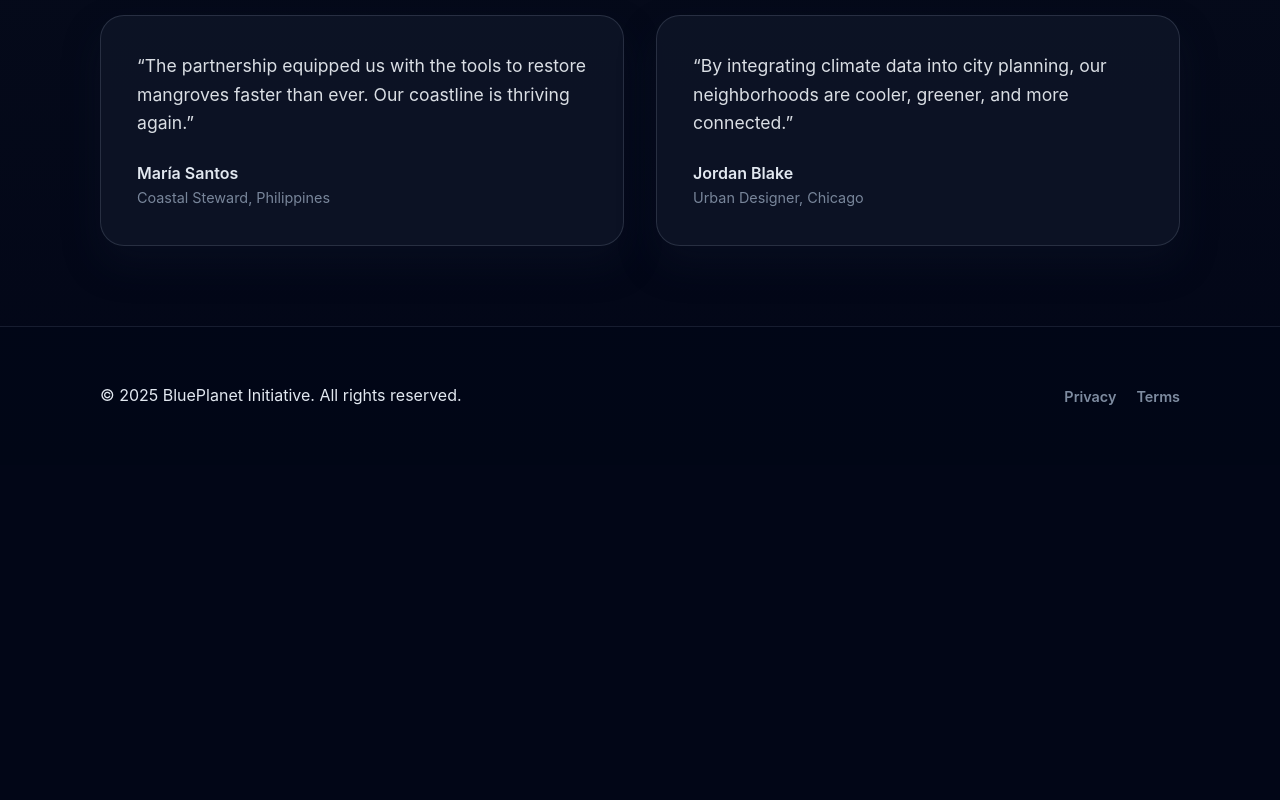
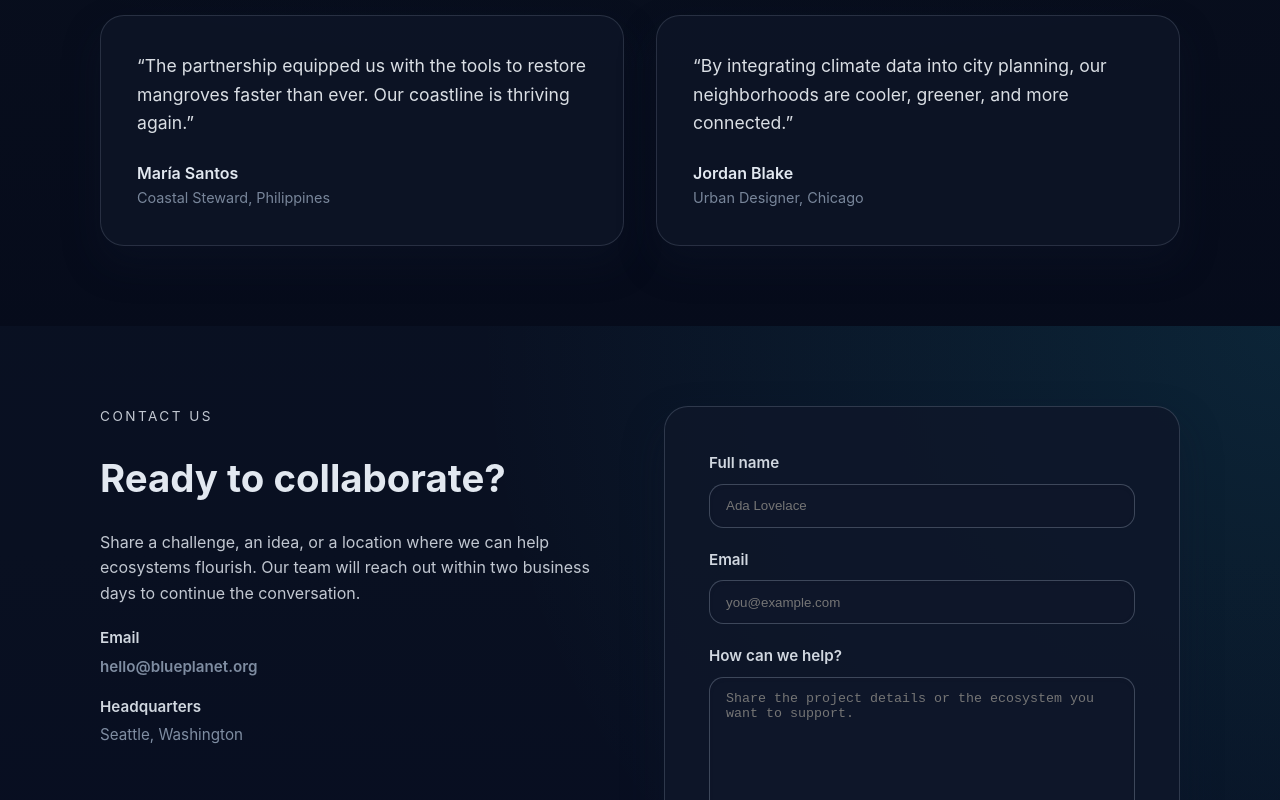
Before and after one commit to emilrenekrog-glitch/hello-world, a React (Vite) app: page / in a window 1280 px wide. Shown: the part 2000-2800 px from the top of the page. Before the commit the page ends 2465 px from the top, so only its background shows below. Built offline with nearby package versions, Linux system fonts and the light colour scheme.

Commit message:
Add contact form section

```diff
--- a/src/App.css
+++ b/src/App.css
@@ -331,6 +331,120 @@ main {
   color: rgba(148, 163, 184, 0.8);
 }
 
+.contact-section {
+  position: relative;
+  overflow: hidden;
+}
+
+.contact-section::before {
+  content: '';
+  position: absolute;
+  inset: 0;
+  background: radial-gradient(circle at top right, rgba(34, 211, 238, 0.1), transparent 55%);
+  pointer-events: none;
+}
+
+.contact-grid {
+  position: relative;
+  display: grid;
+  gap: 3rem;
+  align-items: start;
+  grid-template-columns: repeat(auto-fit, minmax(280px, 1fr));
+}
+
+.contact-intro {
+  display: grid;
+  gap: 1.25rem;
+}
+
+.contact-intro h2 {
+  margin: 0;
+  font-size: clamp(2rem, 1.6rem + 1vw, 2.75rem);
+}
+
+.contact-intro p {
+  margin: 0;
+  color: rgba(226, 232, 240, 0.85);
+}
+
+.contact-details {
+  margin: 0;
+  display: grid;
+  gap: 1rem;
+  font-size: 0.95rem;
+}
+
+.contact-details div {
+  display: grid;
+  gap: 0.25rem;
+}
+
+.contact-details dt {
+  font-weight: 600;
+  color: rgba(226, 232, 240, 0.92);
+}
+
+.contact-details dd {
+  margin: 0;
+  color: rgba(148, 163, 184, 0.85);
+}
+
+.contact-form {
+  padding: 2.75rem;
+  border-radius: 1.5rem;
+  background: rgba(15, 23, 42, 0.85);
+  border: 1px solid rgba(148, 163, 184, 0.25);
+  box-shadow: 0 20px 40px rgba(15, 23, 42, 0.4);
+}
+
+.contact-fieldset {
+  margin: 0;
+  padding: 0;
+  border: none;
+  display: grid;
+  gap: 1.25rem;
+}
+
+.input-group {
+  display: grid;
+  gap: 0.5rem;
+}
+
+.input-group label {
+  font-size: 0.95rem;
+  font-weight: 600;
+  color: rgba(226, 232, 240, 0.92);
+}
+
+.input-group input,
+.input-group textarea {
+  padding: 0.85rem 1rem;
+  border-radius: 0.9rem;
+  border: 1px solid rgba(148, 163, 184, 0.35);
+  background: rgba(15, 23, 42, 0.95);
+  color: #e2e8f0;
+  box-shadow: inset 0 1px 3px rgba(15, 23, 42, 0.5);
+  resize: vertical;
+}
+
+.input-group textarea {
+  min-height: 140px;
+}
+
+.input-group input:focus,
+.input-group textarea:focus {
+  outline: 3px solid rgba(56, 189, 248, 0.45);
+  outline-offset: 2px;
+  border-color: rgba(56, 189, 248, 0.75);
+}
+
+.form-status {
+  min-height: 1.5rem;
+  margin: 0;
+  font-size: 0.95rem;
+  color: rgba(45, 212, 191, 0.95);
+}
+
 .connect-content {
   display: grid;
   gap: 2.5rem;
@@ -472,4 +586,8 @@ main {
     justify-content: center;
     text-align: center;
   }
+
+  .contact-form {
+    padding: 2rem;
+  }
 }
--- a/src/App.jsx
+++ b/src/App.jsx
@@ -1,7 +1,25 @@
+import { useState } from 'react'
 import './App.css'
 import Layout from './components/Layout'
 
 function App() {
+  const [formData, setFormData] = useState({ name: '', email: '', message: '' })
+  const [status, setStatus] = useState('idle')
+
+  const handleInputChange = (event) => {
+    const { name, value } = event.target
+    setFormData((previous) => ({ ...previous, [name]: value }))
+    if (status !== 'idle') {
+      setStatus('idle')
+    }
+  }
+
+  const handleSubmit = (event) => {
+    event.preventDefault()
+    setStatus('success')
+    setFormData({ name: '', email: '', message: '' })
+  }
+
   return (
     <div className="page">
       <header className="site-header">
@@ -13,6 +31,7 @@ function App() {
             <a href="#vision">Vision</a>
             <a href="#initiatives">Initiatives</a>
             <a href="#voices">Voices</a>
+            <a href="#contact">Contact</a>
           </div>
         </Layout>
       </header>
@@ -119,6 +138,86 @@ function App() {
           </Layout>
         </section>
 
+        <section id="contact" className="section section-alt contact-section">
+          <Layout className="contact-grid">
+            <div className="contact-intro">
+              <p className="section-eyebrow">Contact us</p>
+              <h2>Ready to collaborate?</h2>
+              <p>
+                Share a challenge, an idea, or a location where we can help ecosystems
+                flourish. Our team will reach out within two business days to continue the
+                conversation.
+              </p>
+              <dl className="contact-details">
+                <div>
+                  <dt>Email</dt>
+                  <dd>
+                    <a href="mailto:hello@blueplanet.org">hello@blueplanet.org</a>
+                  </dd>
+                </div>
+                <div>
+                  <dt>Headquarters</dt>
+                  <dd>Seattle, Washington</dd>
+                </div>
+              </dl>
+            </div>
+            <form className="contact-form" onSubmit={handleSubmit} noValidate>
+              <fieldset className="contact-fieldset">
+                <legend className="sr-only">Send us a message</legend>
+                <div className="input-group">
+                  <label htmlFor="contact-name">Full name</label>
+                  <input
+                    id="contact-name"
+                    name="name"
+                    type="text"
+                    autoComplete="name"
+                    placeholder="Ada Lovelace"
+                    value={formData.name}
+                    onChange={handleInputChange}
+                    required
+                  />
+                </div>
+                <div className="input-group">
+                  <label htmlFor="contact-email">Email</label>
+                  <input
+                    id="contact-email"
+                    name="email"
+                    type="email"
+                    autoComplete="email"
+                    placeholder="you@example.com"
+                    value={formData.email}
+                    onChange={handleInputChange}
+                    required
+                  />
+                </div>
+                <div className="input-group">
+                  <label htmlFor="contact-message">How can we help?</label>
+                  <textarea
+                    id="contact-message"
+                    name="message"
+                    rows="5"
+                    placeholder="Share the project details or the ecosystem you want to support."
+                    value={formData.message}
+                    onChange={handleInputChange}
+                    required
+                  />
+                </div>
+                <button className="button button-primary" type="submit">
+                  Send message
+                </button>
+                <p
+                  className="form-status"
+                  role="status"
+                  aria-live="polite"
+                  aria-atomic="true"
+                >
+                  {status === 'success' && 'Thanks! We will be in touch soon.'}
+                </p>
+              </fieldset>
+            </form>
+          </Layout>
+        </section>
+
       </main>
 
       <footer className="site-footer">
```
